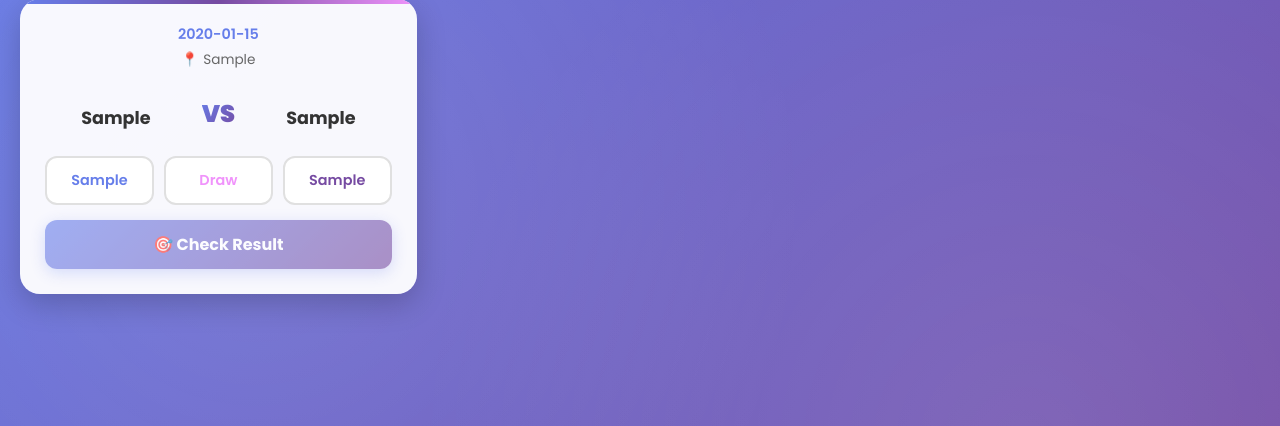
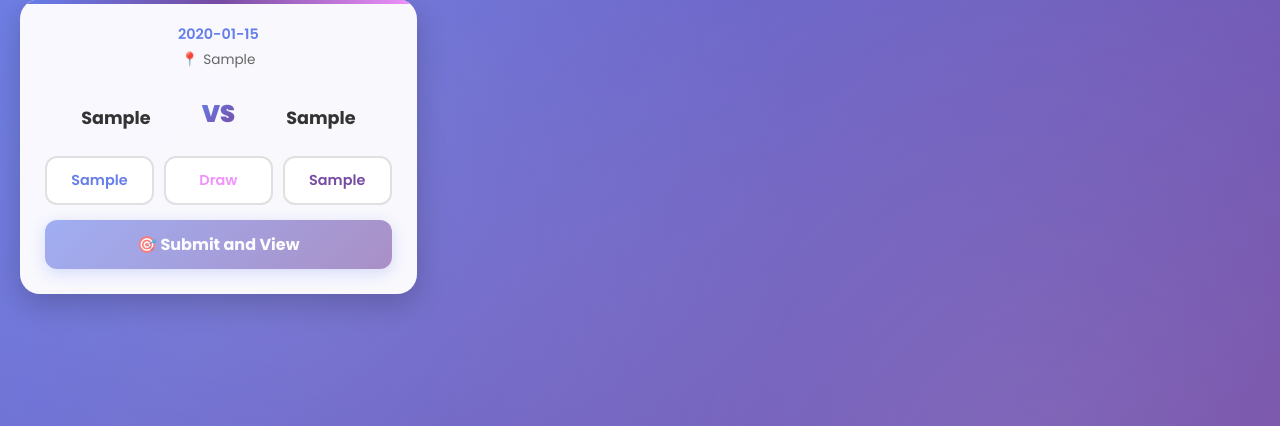
Before and after one commit to heres-riya/unoworld, a Flask app: page / in a window 1280 px wide. Shown: the part 195-621 px from the top of the page. Run offline with Flask 3, Linux system fonts and the light colour scheme; tables that the repository leaves empty hold one stand-in row (values such as "Sample post").

Commit message:
label change

```diff
--- a/templates/index.html
+++ b/templates/index.html
@@ -69,7 +69,7 @@
                     class="submit-btn"
                     {% if match.prediction %}disabled{% endif %}
                     {% if not match.prediction %}disabled{% endif %}>
-                🎯 Check Result
+                🎯 Submit and View
             </button>
         </form>
 
```
